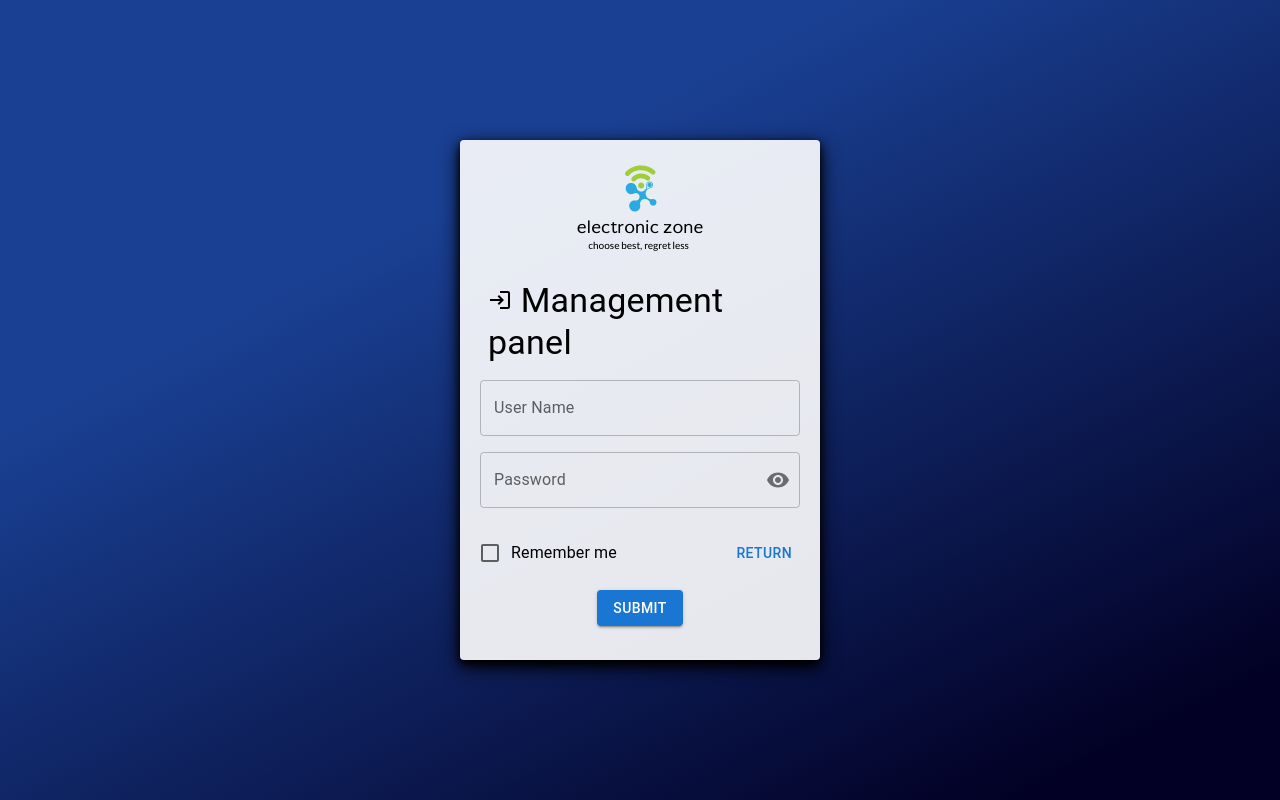
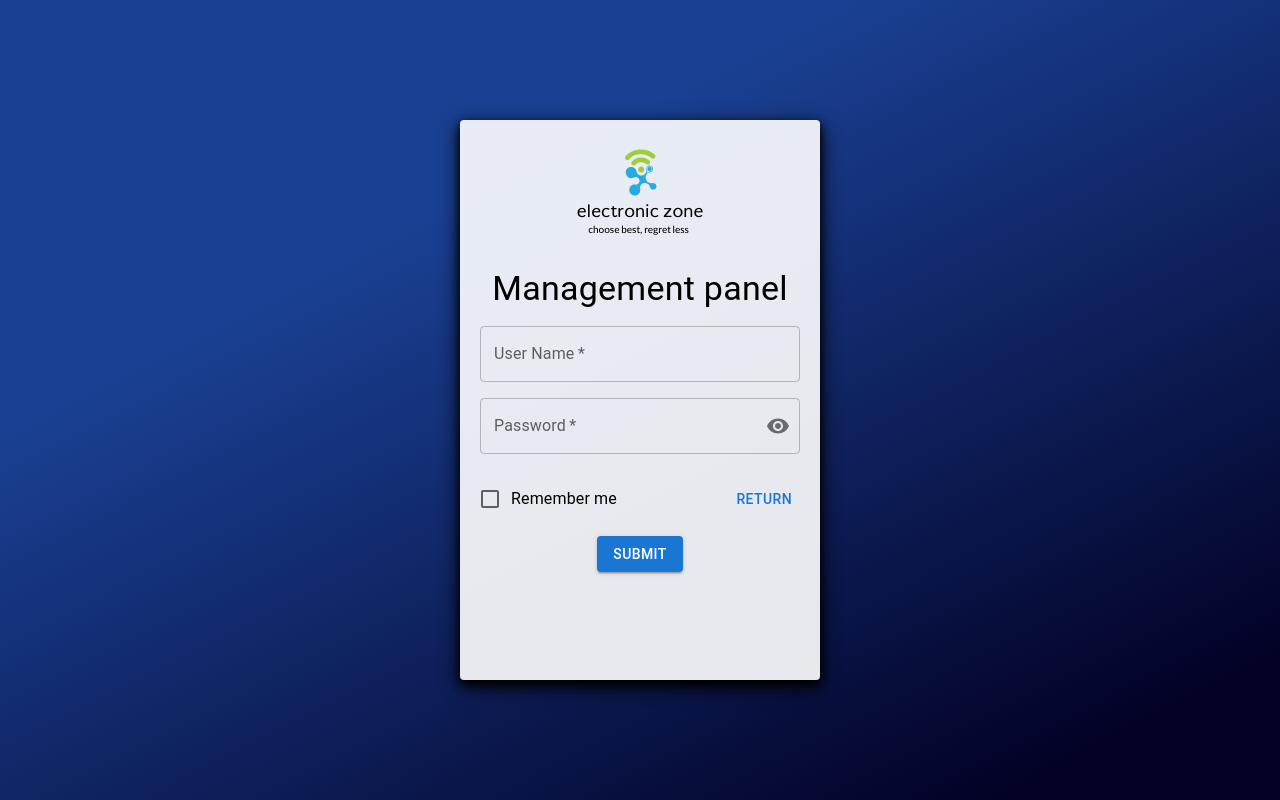
Before and after one commit to zaynab-emadi/TypeScript-React-ecommerce, a React (Create React App) app: page /admin-login in a window 1280 px wide. Built offline with nearby package versions, Linux system fonts and the light colour scheme.

Commit message:
edits in login admin

```diff
--- a/src/Assets/Styles/AdminLoginStyle.tsx
+++ b/src/Assets/Styles/AdminLoginStyle.tsx
@@ -4,7 +4,7 @@ export const LoginBox = styled("div")(({ theme }) => ({
   borderRadius: theme.shape.borderRadius,
   boxShadow: "0 4px 8px 0 rgba(0, 0, 0, 1), 0 6px 20px 0 rgba(1, 1, 1, 1)",
   width: "25%",
-  height: "60%",
+  height: "65%",
   display: "flex",
   flexDirection: "column",
   alignItems: "center",
--- a/src/Pages/Admin panel/AdminLogin.tsx
+++ b/src/Pages/Admin panel/AdminLogin.tsx
@@ -18,7 +18,6 @@ import {
   LoginBox,
   LogoStyle,
 } from "../../Assets/Styles/AdminLoginStyle";
-import LoginIcon from "@mui/icons-material/Login";
 import BrandLogo from "../../Assets/Images/whiteLogo.svg";
 import Box from "@mui/material/Box";
 import {useNavigate} from "react-router-dom";
@@ -33,11 +32,19 @@ function AdminLogin() {
   ) => {
     event.preventDefault();
   };
+  // const handleSubmit = (event: any) => {
+  //   event.preventDefault();
+  //   const data = new FormData(event.currentTarget);
+  //   console.log({
+  //     userName: data.get('userName'),
+  //     password: data.get('password'),
+  //   });
+  // };
   return (
     <>
       <Grid
         container
-        direction="row"
+        direction="column"
         justifyContent="center"
         alignItems="center"
         sx={GridSx}
@@ -47,23 +54,23 @@ function AdminLogin() {
           <Box src={BrandLogo} component="img" sx={LogoStyle} />
           {/*header*/}
           <Typography variant="h4" sx={{ m: 1 }}>
-            <LoginIcon /> Management panel
+             Management panel
           </Typography>
           {/*userName*/}
-          <FormControl sx={{ m: 1 }} fullWidth>
+          <FormControl sx={{ m: 1 }} fullWidth id="userName">
             <TextField
-              id="outlined-basic"
+                required
               label="User Name"
               variant="outlined"
             />
           </FormControl>
           {/*password*/}
-          <FormControl sx={{ m: 1 }} variant="outlined" fullWidth>
-            <InputLabel htmlFor="outlined-adornment-password">
+          <FormControl sx={{ m: 1 }} variant="outlined" fullWidth required  >
+            <InputLabel htmlFor="password">
               Password
             </InputLabel>
             <OutlinedInput
-              id="outlined-adornment-password"
+              id="password"
               type={showPassword ? "text" : "password"}
               endAdornment={
                 <InputAdornment position="end">
@@ -80,7 +87,7 @@ function AdminLogin() {
               label="Password"
             />
           </FormControl>
-          {/*return button*/}
+          {/*return button and remember me*/}
           <Grid
             container
             direction="row"
@@ -95,7 +102,7 @@ function AdminLogin() {
             <Button onClick={() => navigate('/')}>Return</Button>
           </Grid>
           {/*login button*/}
-          <Button variant="contained" onClick={() => navigate('/Admin-dashboard')}>Submit</Button>
+          <Button variant="contained" type="submit" onClick={() => navigate('/Admin-dashboard')}>Submit</Button>
         </LoginBox>
       </Grid>
     </>
```
